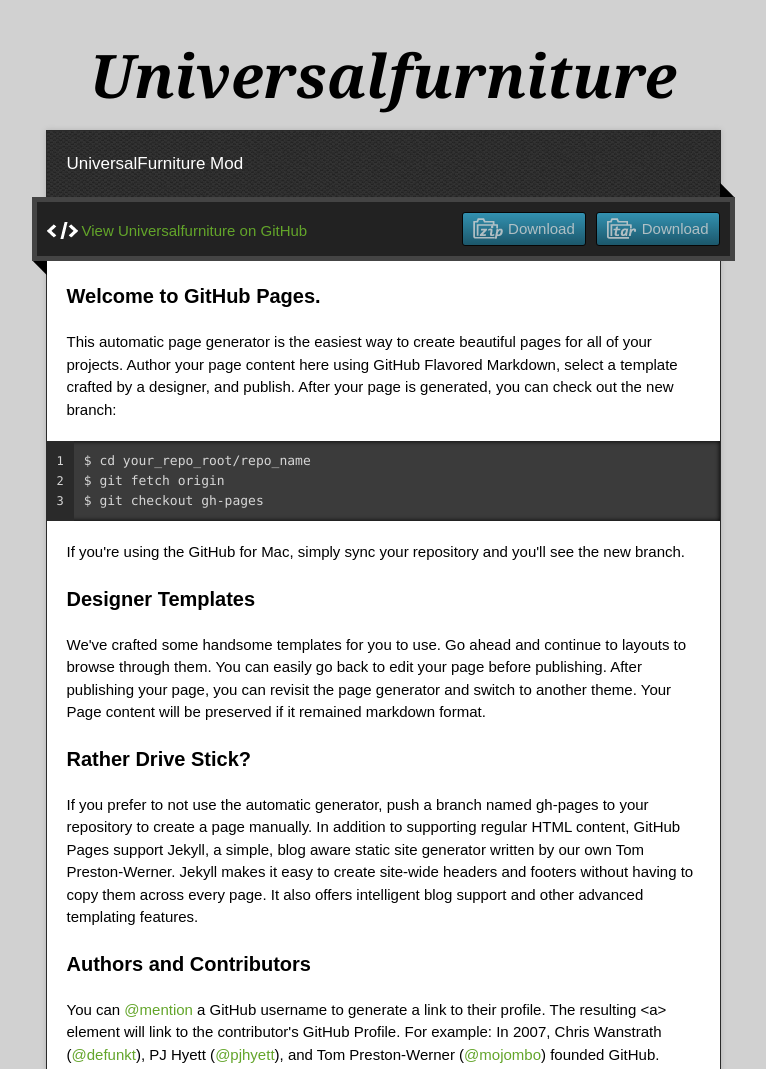
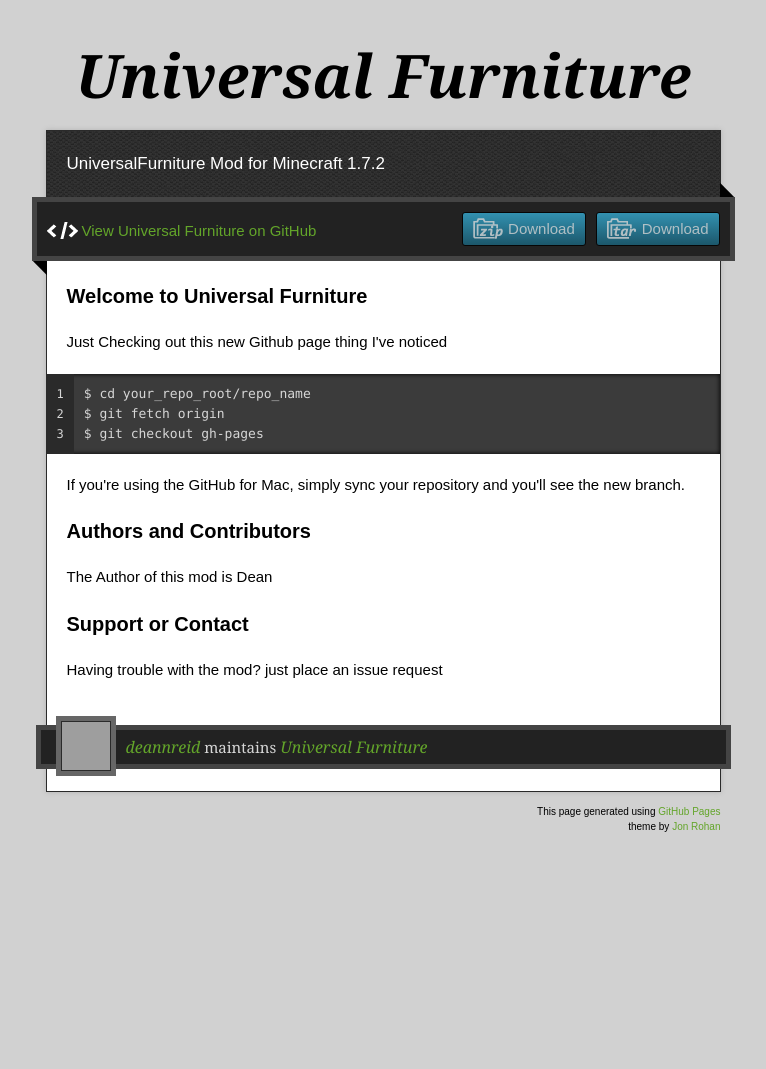
Before and after one commit to deannreid/UniversalFurniture, a plain HTML site: page index.html in a window 1280 px wide. Shown: the top 1069 px of the page, without its empty margins (257-1023 px from the left). After the commit the page ends 924 px from the top, so only its background shows below. Drawn offline with nearby package versions, Linux system fonts and the light colour scheme; grey boxes are pictures that could not be loaded.

```diff
--- a/index.html
+++ b/index.html
@@ -11,8 +11,8 @@
   <script type="text/javascript" src="https://ajax.googleapis.com/ajax/libs/jquery/1.7.1/jquery.min.js"></script>
   <script type="text/javascript" src="javascripts/script.js"></script>
 
-  <title>Universalfurniture</title>
-  <meta name="description" content="UniversalFurniture Mod">
+  <title>Universal Furniture</title>
+  <meta name="description" content="UniversalFurniture Mod for Minecraft 1.7.2">
 
   <meta name="viewport" content="width=device-width,initial-scale=1">
 
@@ -22,24 +22,24 @@
 
   <div class="wrapper">
     <header>
-      <h1 class="title">Universalfurniture</h1>
+      <h1 class="title">Universal Furniture</h1>
     </header>
     <div id="container">
-      <p class="tagline">UniversalFurniture Mod</p>
+      <p class="tagline">UniversalFurniture Mod for Minecraft 1.7.2</p>
       <div id="main" role="main">
         <div class="download-bar">
         <div class="inner">
           <a href="https://github.com/deannreid/UniversalFurniture/tarball/master" class="download-button tar"><span>Download</span></a>
           <a href="https://github.com/deannreid/UniversalFurniture/zipball/master" class="download-button zip"><span>Download</span></a>
-          <a href="https://github.com/deannreid/UniversalFurniture" class="code">View Universalfurniture on GitHub</a>
+          <a href="https://github.com/deannreid/UniversalFurniture" class="code">View Universal Furniture on GitHub</a>
         </div>
         <span class="blc"></span><span class="trc"></span>
         </div>
         <article class="markdown-body">
           <h3>
-<a name="welcome-to-github-pages" class="anchor" href="#welcome-to-github-pages"><span class="octicon octicon-link"></span></a>Welcome to GitHub Pages.</h3>
+<a name="welcome-to-universal-furniture" class="anchor" href="#welcome-to-universal-furniture"><span class="octicon octicon-link"></span></a>Welcome to Universal Furniture</h3>
 
-<p>This automatic page generator is the easiest way to create beautiful pages for all of your projects. Author your page content here using GitHub Flavored Markdown, select a template crafted by a designer, and publish. After your page is generated, you can check out the new branch:</p>
+<p>Just Checking out this new Github page thing I've noticed</p>
 
 <pre><code>$ cd your_repo_root/repo_name
 $ git fetch origin
@@ -49,30 +49,20 @@
 <p>If you're using the GitHub for Mac, simply sync your repository and you'll see the new branch.</p>
 
 <h3>
-<a name="designer-templates" class="anchor" href="#designer-templates"><span class="octicon octicon-link"></span></a>Designer Templates</h3>
-
-<p>We've crafted some handsome templates for you to use. Go ahead and continue to layouts to browse through them. You can easily go back to edit your page before publishing. After publishing your page, you can revisit the page generator and switch to another theme. Your Page content will be preserved if it remained markdown format.</p>
-
-<h3>
-<a name="rather-drive-stick" class="anchor" href="#rather-drive-stick"><span class="octicon octicon-link"></span></a>Rather Drive Stick?</h3>
-
-<p>If you prefer to not use the automatic generator, push a branch named <code>gh-pages</code> to your repository to create a page manually. In addition to supporting regular HTML content, GitHub Pages support Jekyll, a simple, blog aware static site generator written by our own Tom Preston-Werner. Jekyll makes it easy to create site-wide headers and footers without having to copy them across every page. It also offers intelligent blog support and other advanced templating features.</p>
-
-<h3>
 <a name="authors-and-contributors" class="anchor" href="#authors-and-contributors"><span class="octicon octicon-link"></span></a>Authors and Contributors</h3>
 
-<p>You can <a href="https://github.com/blog/821" class="user-mention">@mention</a> a GitHub username to generate a link to their profile. The resulting <code>&lt;a&gt;</code> element will link to the contributor's GitHub Profile. For example: In 2007, Chris Wanstrath (<a href="https://github.com/defunkt" class="user-mention">@defunkt</a>), PJ Hyett (<a href="https://github.com/pjhyett" class="user-mention">@pjhyett</a>), and Tom Preston-Werner (<a href="https://github.com/mojombo" class="user-mention">@mojombo</a>) founded GitHub.</p>
+<p>The Author of this mod is Dean</p>
 
 <h3>
 <a name="support-or-contact" class="anchor" href="#support-or-contact"><span class="octicon octicon-link"></span></a>Support or Contact</h3>
 
-<p>Having trouble with Pages? Check out the documentation at <a href="http://help.github.com/pages">http://help.github.com/pages</a> or contact <a href="mailto:support@github.com">support@github.com</a> and we’ll help you sort it out.</p>
+<p>Having trouble with the mod? just place an issue request</p>
         </article>
       </div>
     </div>
     <footer>
       <div class="owner">
-      <p><a href="https://github.com/deannreid" class="avatar"><img src="https://0.gravatar.com/avatar/da21d5447be56d32e2b364172744e2d8?d=https%3A%2F%2Fidenticons.github.com%2Fc3fd17cc14c98fe3561d8ff91c348852.png&amp;r=x&amp;s=60" width="48" height="48"/></a> <a href="https://github.com/deannreid">deannreid</a> maintains <a href="https://github.com/deannreid/UniversalFurniture">Universalfurniture</a></p>
+      <p><a href="https://github.com/deannreid" class="avatar"><img src="https://2.gravatar.com/avatar/da21d5447be56d32e2b364172744e2d8?d=https%3A%2F%2Fidenticons.github.com%2Fc3fd17cc14c98fe3561d8ff91c348852.png&amp;r=x&amp;s=60" width="48" height="48"/></a> <a href="https://github.com/deannreid">deannreid</a> maintains <a href="https://github.com/deannreid/UniversalFurniture">Universal Furniture</a></p>
 
 
       </div>
```
Also changed, not shown: params.json (+1 -1 lines).
